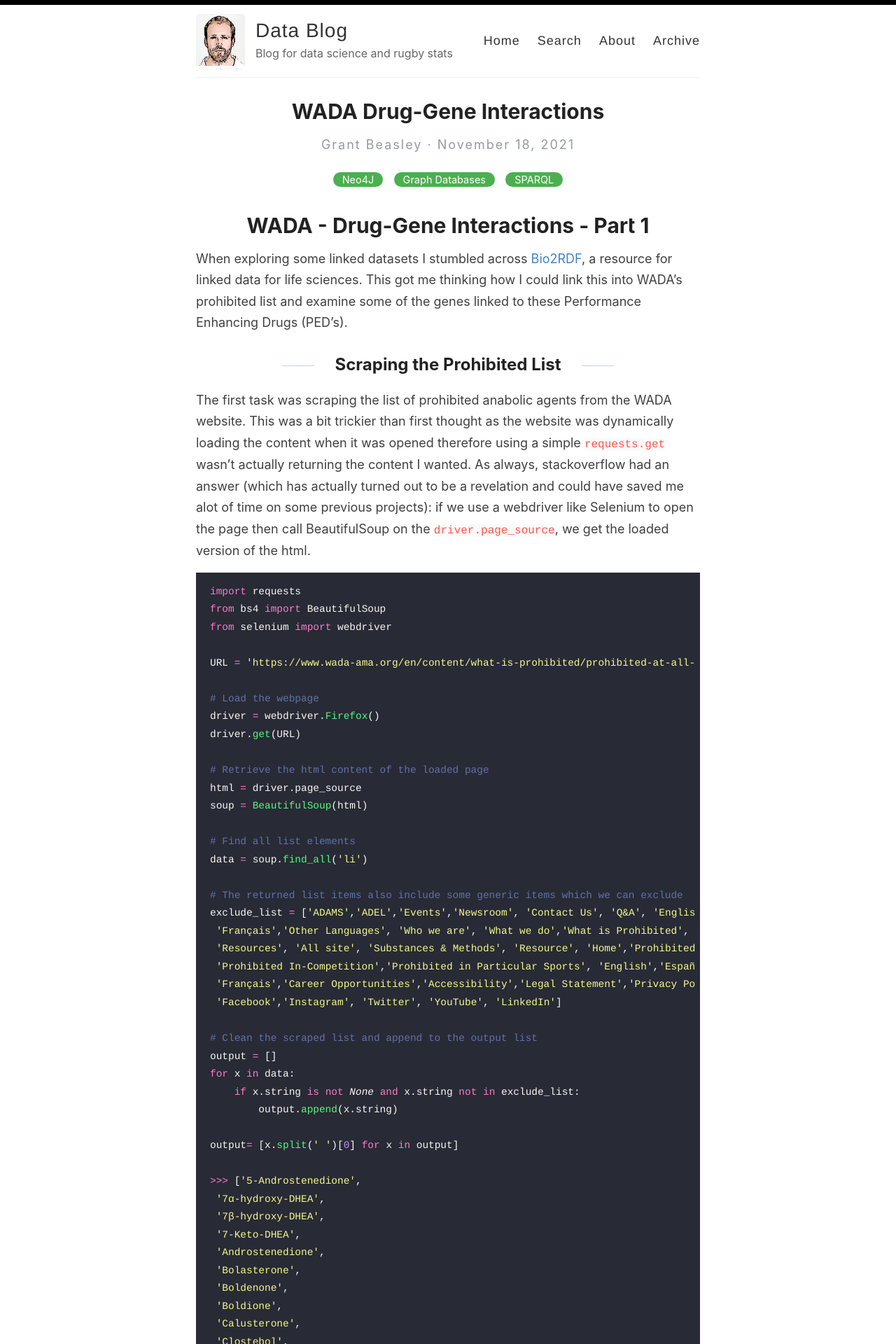
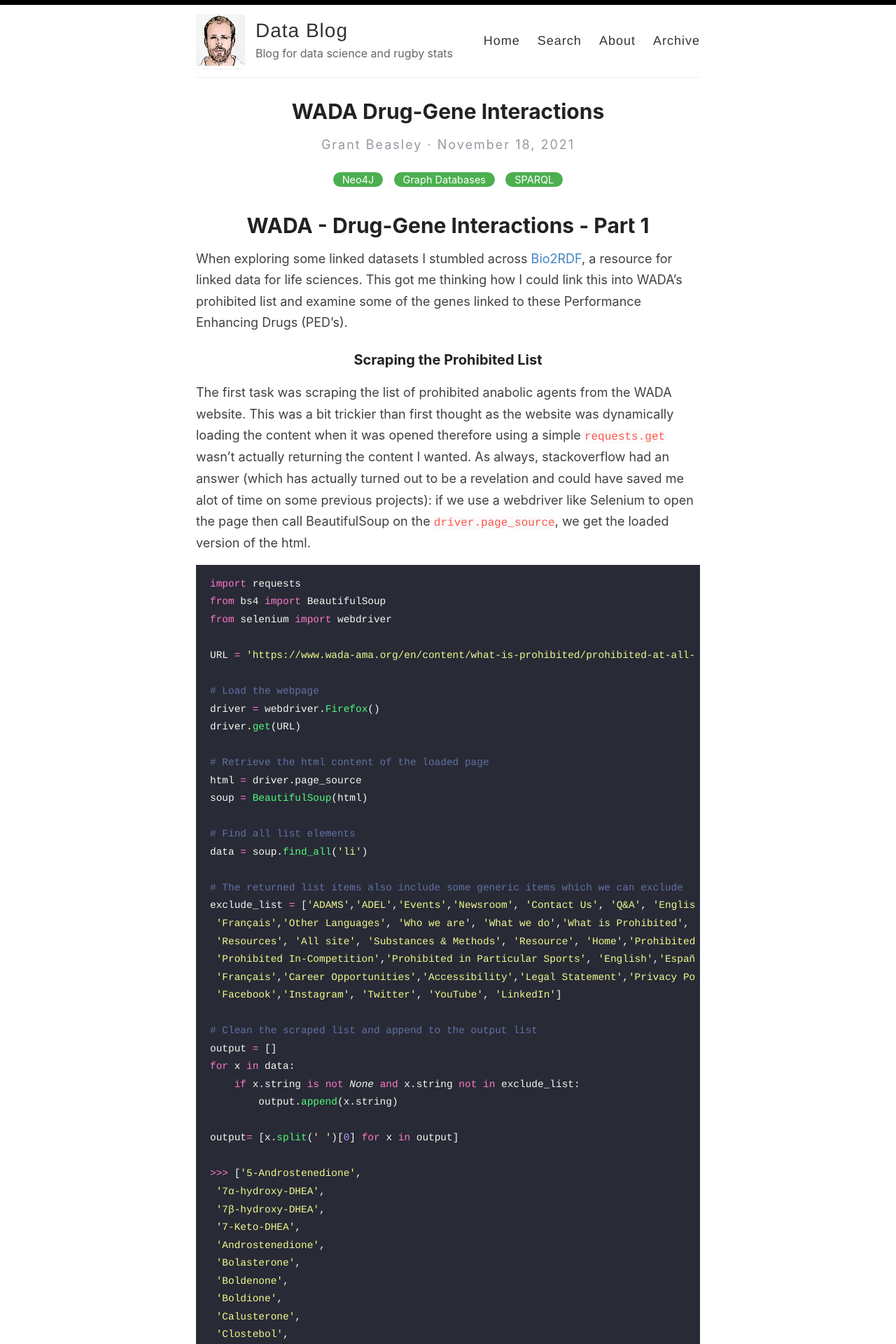
Before and after one commit to Grant592/grant592.github.io, a Jekyll site: the page built from _posts/2021-11-18-wada-graph.md, in a window 1280 px wide. Shown: the top 1920 px of the page at 70% size. Built offline with Jekyll 4.4.1, drawn with Linux system fonts in a browser that asks for light colours; comment, search, counter and statistics services are not loaded.

```diff
--- a/_posts/2021-11-18-wada-graph.md
+++ b/_posts/2021-11-18-wada-graph.md
@@ -9,7 +9,7 @@ categories: [Neo4J, Graph Databases, SPARQL]
 
 When exploring some linked datasets I stumbled across [Bio2RDF](https://bio2rdf.org/), a resource for linked data for life sciences. This got me thinking how I could link this into WADA's prohibited list and examine some of the genes linked to these Performance Enhancing Drugs (PED's).
 
-## Scraping the Prohibited List
+### Scraping the Prohibited List
 
 The first task was scraping the list of prohibited anabolic agents from the WADA website. This was a bit trickier than first thought as the website was dynamically loading the content when it was opened therefore using a simple `requests.get` wasn't actually returning the content I wanted. As always, stackoverflow had an answer (which has actually turned out to be a revelation and could have saved me alot of time on some previous projects): if we use a webdriver like Selenium to open the page then call BeautifulSoup on the `driver.page_source`, we get the loaded version of the html.
 
```
